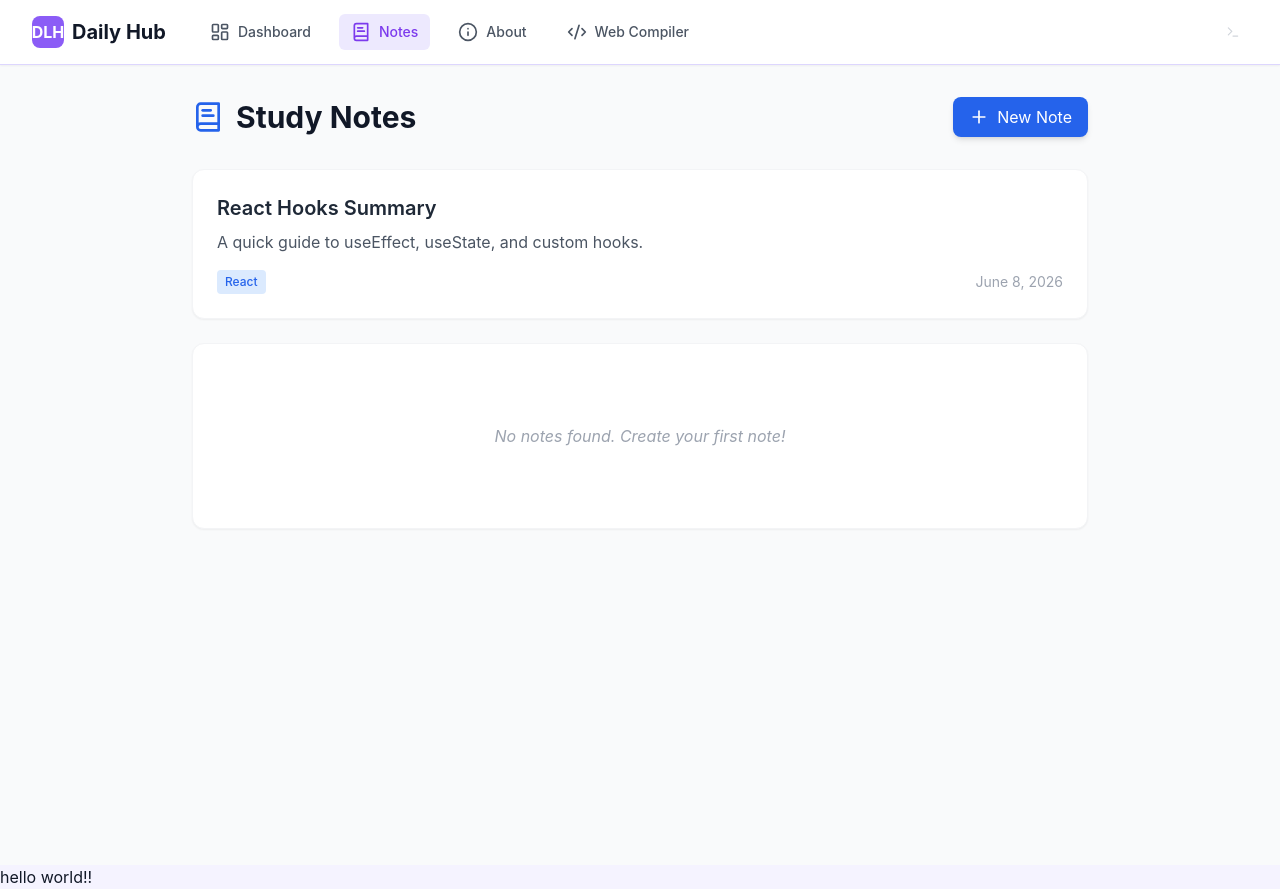
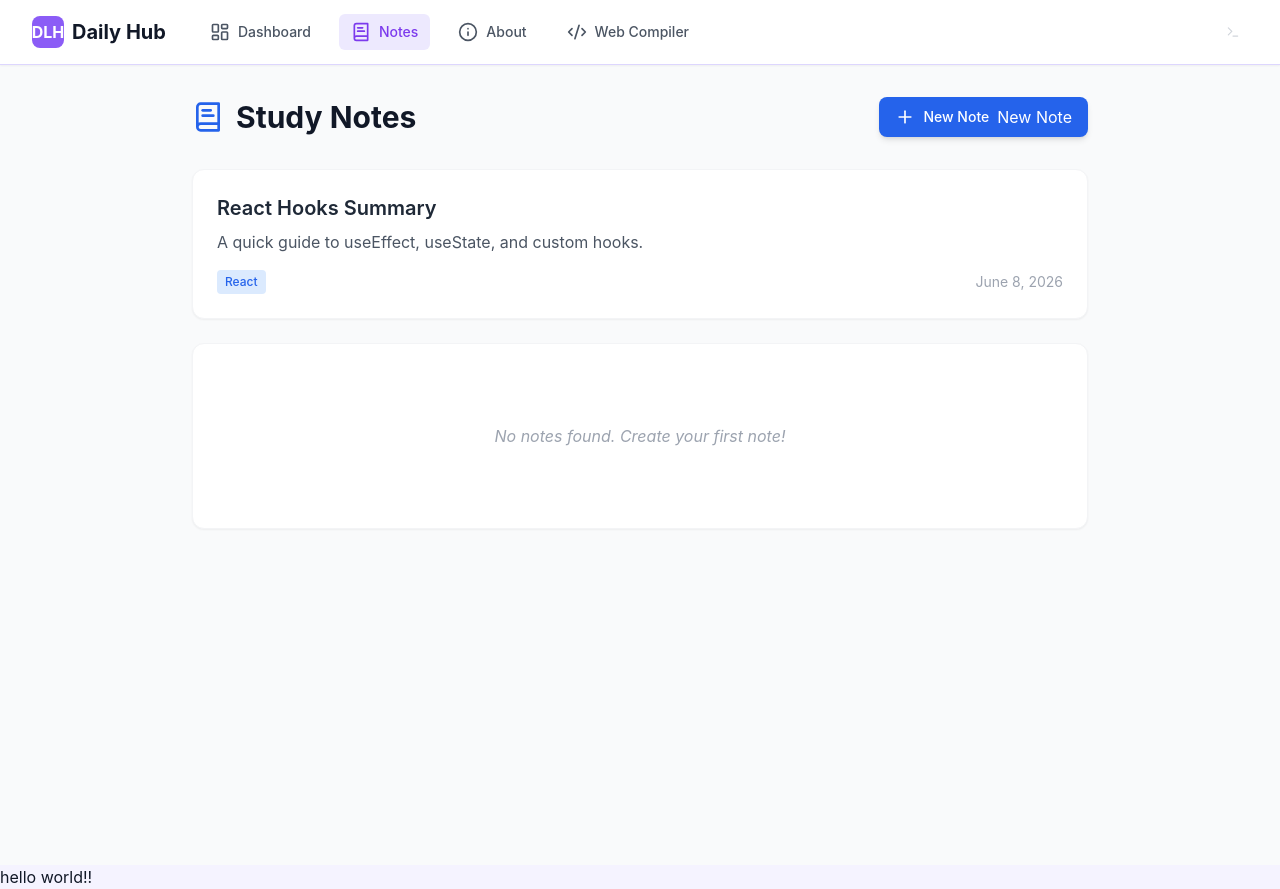
Before and after one commit to Anjali0424/daily-learning-hub, a React (Vite) app in the folder frontend/: page /notes in a window 1280 px wide. Built offline with nearby package versions, Linux system fonts and the light colour scheme.

Commit message:
notes page improved

```diff
--- a/frontend/pages/Notes.jsx
+++ b/frontend/pages/Notes.jsx
@@ -12,6 +12,7 @@ const Notes = () => {
           </div>
           <button className="flex items-center gap-2 bg-blue-600 text-white px-4 py-2 rounded-lg hover:bg-blue-700 transition-colors shadow-md">
             <Plus size={20} />
+            <h1 className="text-sm font-medium">New Note</h1>
             <span>New Note</span>
           </button>
         </div>
```
